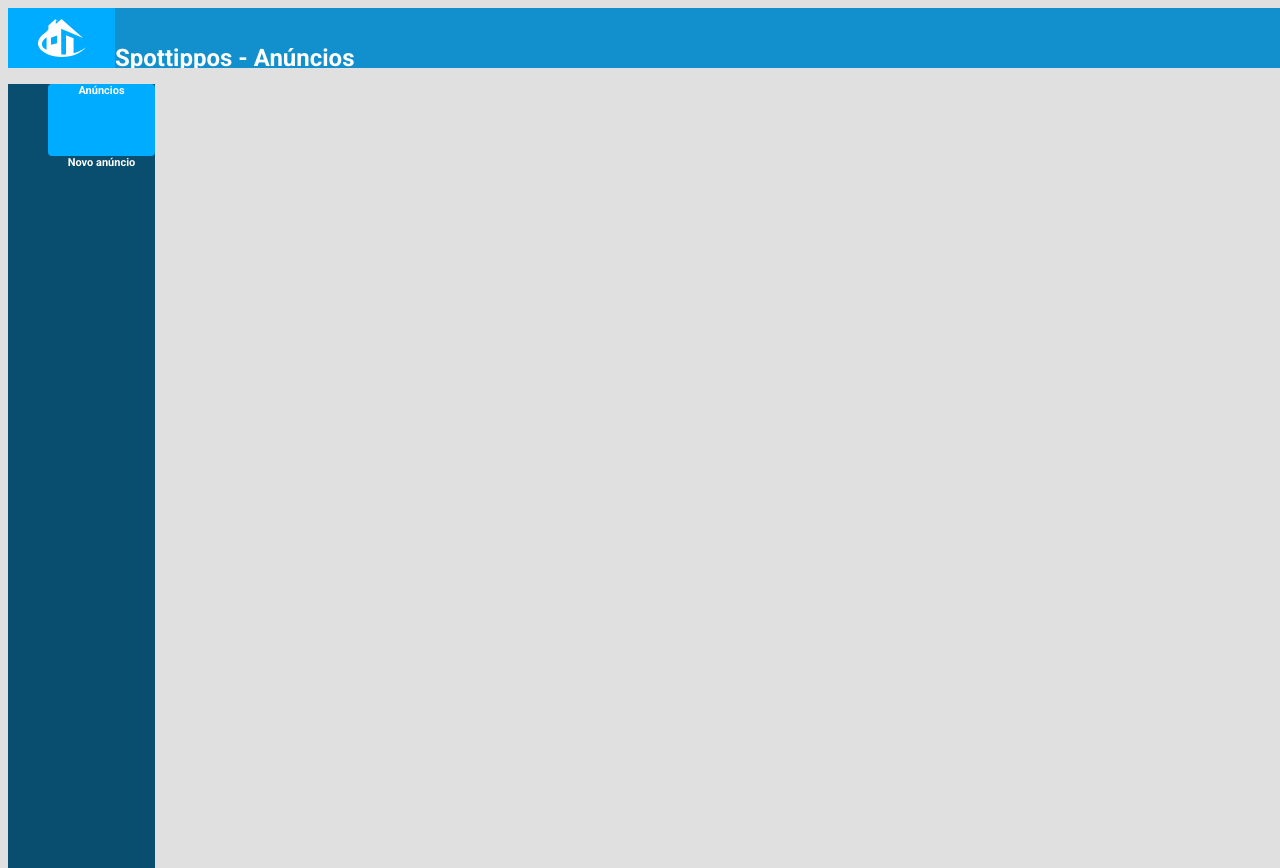
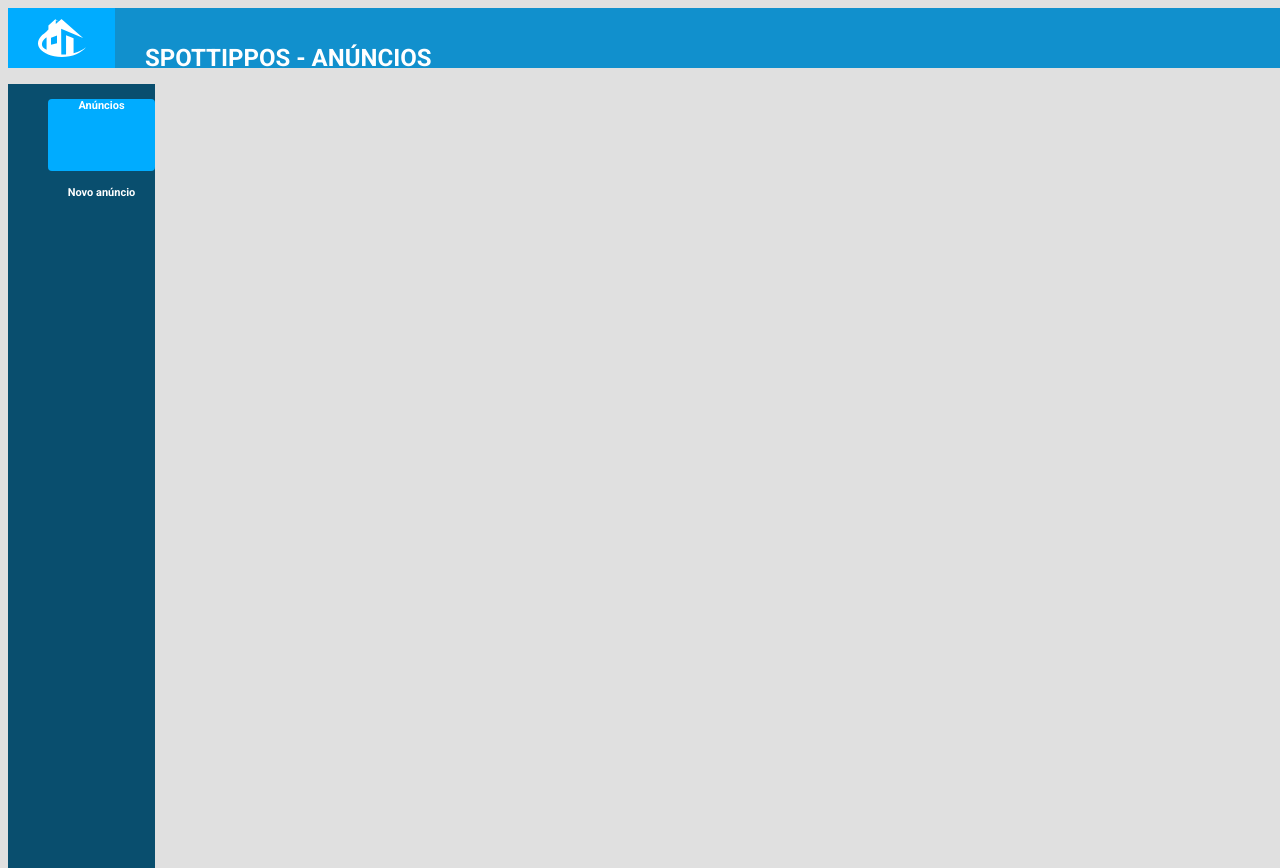
Before and after one commit to enzotoshio/viva, a website: page app/index.html in a window 1280 px wide. Drawn offline with nearby package versions, Linux system fonts and the light colour scheme; some packages are replaced by stand-ins of ours; files that its build step writes are made by us from their sources.

Commit message:
more css

```diff
--- a/app/styles/main.styl
+++ b/app/styles/main.styl
@@ -24,6 +24,9 @@ body
   font-stretch: condensed
   color: #ffffff
   line-height: 60px
+  margin-left: 30px
+  display: inline-block
+  text-transform: uppercase
 
 .header
   width: 100%
@@ -38,6 +41,7 @@ body
   background-color: #094e6e
   float: left
   list-style: none
+  padding-top: 15px
 
   .item
     height: 72px
@@ -47,6 +51,7 @@ body
     font-stretch: condensed
     color: #ffffff
     text-align: center
+    margin-bottom: 15px
     center(91px)
 
   .link
```
